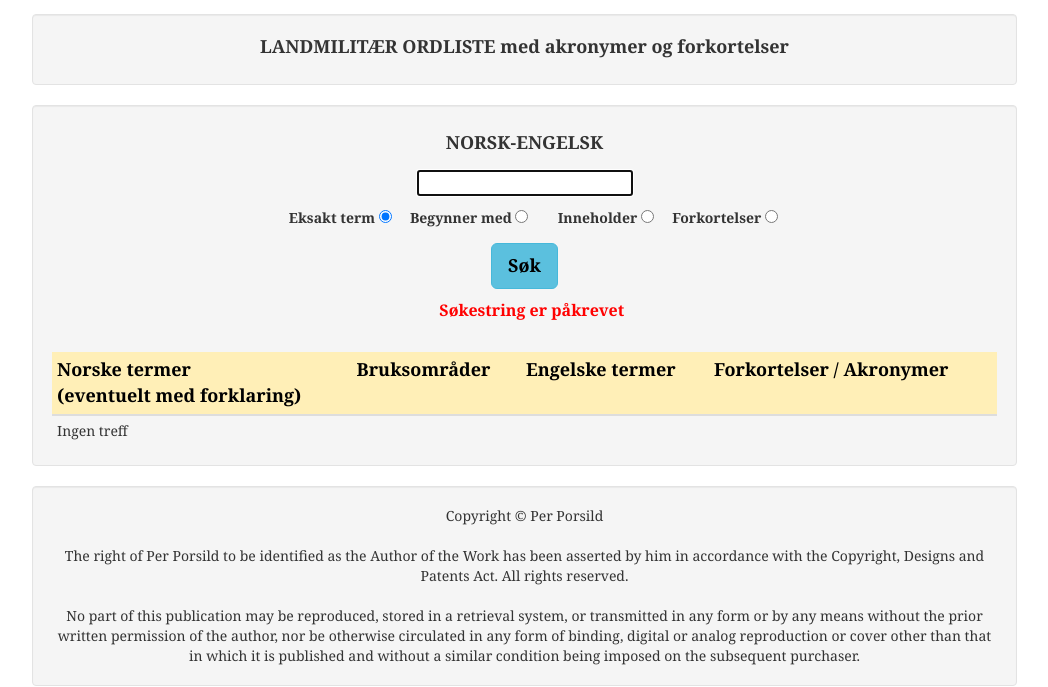
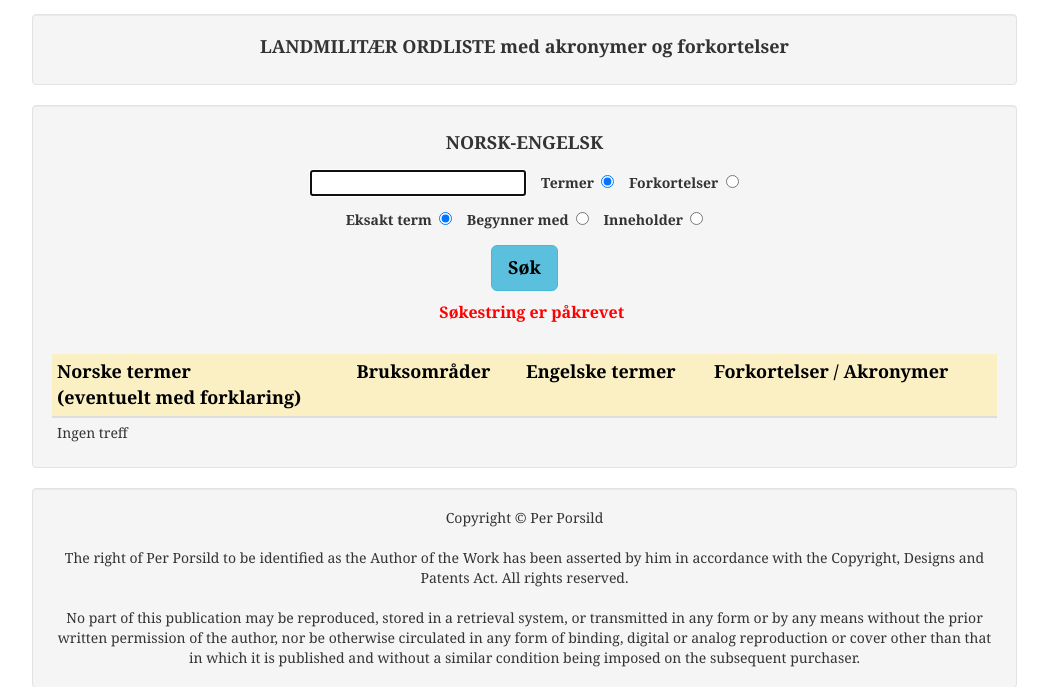
Before and after one commit to garhar/dictionary, a Flask app: template templates/index.html in a window 1280 px wide. Shown: the part 51-738 px from the top of the page, without its empty margins (83-1131 px from the left). Run offline with Flask 2, Linux system fonts and the light colour scheme; the template is opened without the code that fills it, so the values that code supplies are empty; parts of the project's set-up code (start-up, migrations or seed data) failed here and were passed over.

Commit message:
Updated search gui

```diff
--- a/static/css/custum.css
+++ b/static/css/custum.css
@@ -33,7 +33,7 @@ body {
 
 #resulttable th {
     color:#000000;
-    background-color: #ffefb7;
+    background-color: rgba(255, 239, 183, 0.64);
     vertical-align: top;
     /*background-color: rgba(113, 148, 175, 0.47);*/
     font-size: large;
--- a/templates/search_nor.html
+++ b/templates/search_nor.html
@@ -10,20 +10,17 @@
                 </tr>
                 <tr>
                     <td colspan="3" class="text-center">
-                        <input id="query" name="query" type="text" value="{{ query }}">
+                        <input id="query" name="query" type="text" value="{{ query }}">&nbsp;&nbsp;&nbsp;
+                        <label>Termer</label>&nbsp;&nbsp;<input type="radio" name="mode" id="radioA" value="words" checked>&nbsp;&nbsp;&nbsp;
+                        <label>Forkortelser</label>&nbsp;&nbsp;<input type="radio" name="mode" id="radioB" value="abbr">
                         <input type="hidden" id="search-option" name="search-option" value="{{ searchOption }}">
                     </td>
                 </tr>
                 <tr>
-                    <td style="text-align: right">
-                        <label>Eksakt term&nbsp;</label><input type="radio" name="option" id="radio1" value="exactWord" checked>&nbsp;&nbsp;&nbsp;&nbsp;
-                        <label>Begynner med&nbsp;</label><input type="radio" name="option" id="radio2" value="startsWith">
-                    </td>
-                    <td>
-                    </td>
-                    <td style="text-align: left">
-                        <label>Inneholder&nbsp;</label><input type="radio" name="option" id="radio3" value="contains">&nbsp;&nbsp;&nbsp;&nbsp;
-                        <label>Forkortelser&nbsp;</label><input type="radio" name="option" id="radio3" value="contains">
+                    <td colspan="3" class="text-center">
+                        <label>Eksakt term&nbsp;&nbsp;</label><input type="radio" name="option" id="radio1" value="exactWord" checked>&nbsp;&nbsp;&nbsp;
+                        <label>Begynner med&nbsp;&nbsp;</label><input type="radio" name="option" id="radio2" value="startsWith">&nbsp;&nbsp;&nbsp;
+                        <label>Inneholder&nbsp;&nbsp;</label><input type="radio" name="option" id="radio3" value="contains">
                         <input id="option-arg" type="hidden" value="{{ option }}">
                     </td>
                 </tr>
```
